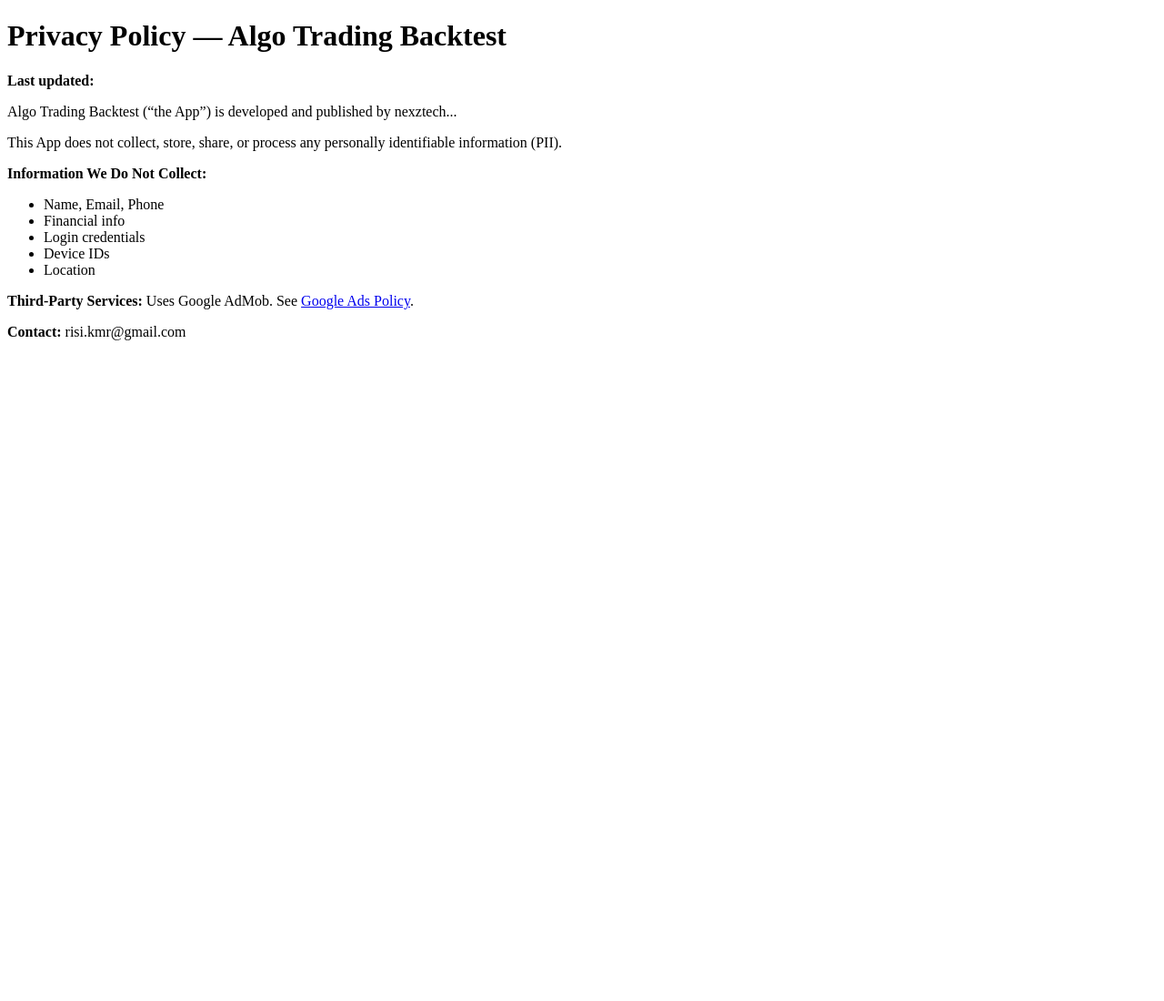
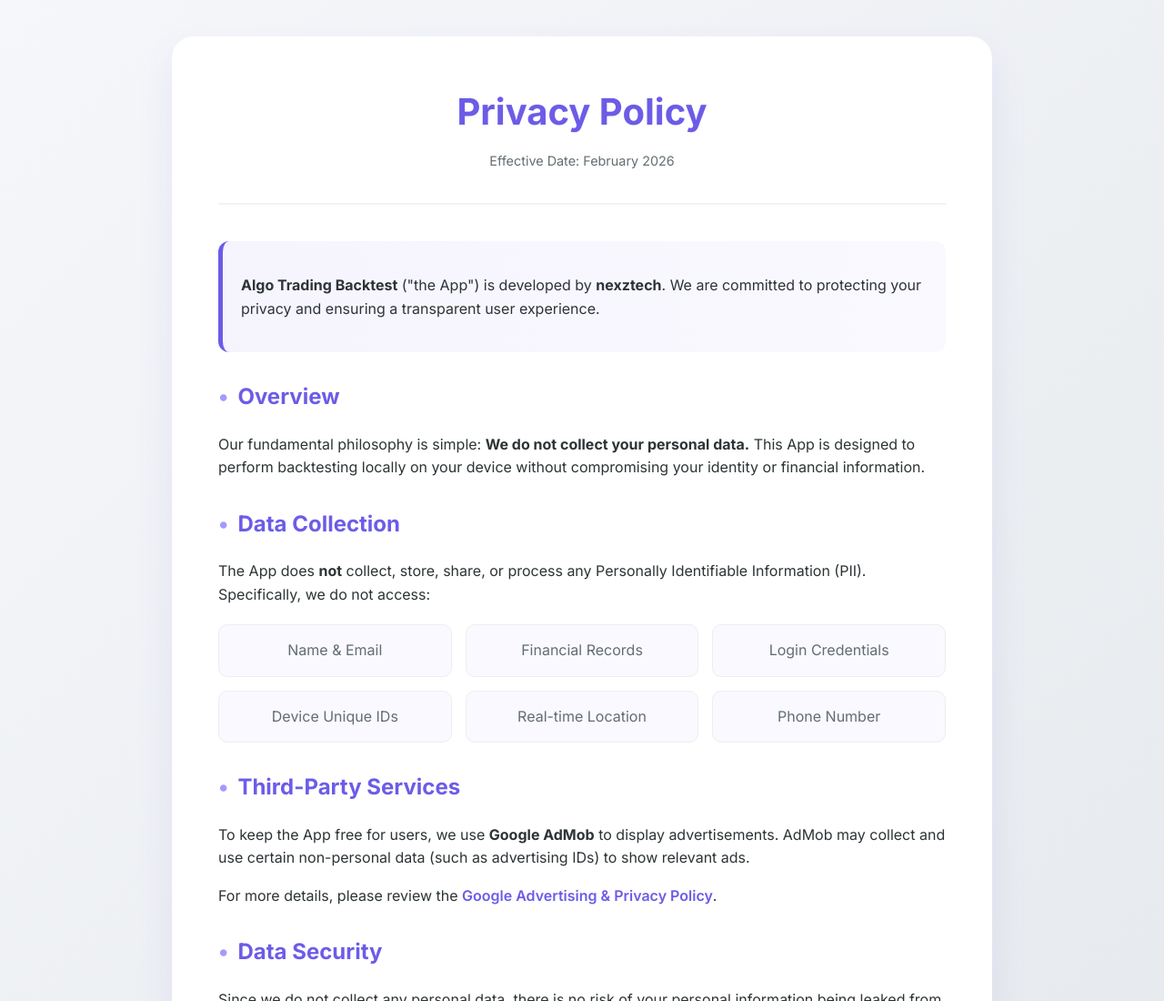
Before and after one commit to Kumbharrupesh/algotest, a plain HTML site: page privacy-policy.html in a window 1280 px wide. Shown: the top 1100 px of the page at 91% size. Before the commit the page ends 800 px from the top, so only its background shows below. Drawn offline with Linux system fonts and the light colour scheme.

Commit message:
Revise privacy policy layout and content
Updated the privacy policy to enhance clarity and design, including new sections on data collection, third-party services, and children's privacy.

```diff
--- a/privacy-policy.html
+++ b/privacy-policy.html
@@ -1,13 +1,185 @@
 <!DOCTYPE html>
-<html><head><meta charset="UTF-8"><title>Privacy Policy</title></head><body>
-<h1>Privacy Policy — Algo Trading Backtest</h1>
-<p><b>Last updated:</b></p>
-<p>Algo Trading Backtest (“the App”) is developed and published by nexztech...</p>
-<p>This App does not collect, store, share, or process any personally identifiable information (PII).</p>
-<p><b>Information We Do Not Collect:</b></p>
-<ul>
-<li>Name, Email, Phone</li><li>Financial info</li><li>Login credentials</li><li>Device IDs</li><li>Location</li>
-</ul>
-<p><b>Third-Party Services:</b> Uses Google AdMob. See <a href="https://policies.google.com/technologies/ads">Google Ads Policy</a>.</p>
-<p><b>Contact:</b> risi.kmr@gmail.com</p>
-</body></html>
+<html lang="en">
+<head>
+    <meta charset="UTF-8">
+    <meta name="viewport" content="width=device-width, initial-scale=1.0">
+    <title>Privacy Policy | Algo Trading Backtest</title>
+    <link href="https://fonts.googleapis.com/css2?family=Inter:wght@300;400;600;700&display=swap" rel="stylesheet">
+    <style>
+        :root {
+            --primary-color: #6c5ce7;
+            --secondary-color: #a29bfe;
+            --bg-gradient: linear-gradient(135deg, #f5f7fa 0%, #e4e7eb 100%);
+            --card-bg: #ffffff;
+            --text-main: #2d3436;
+            --text-muted: #636e72;
+        }
+
+        body {
+            font-family: 'Inter', sans-serif;
+            background: var(--bg-gradient);
+            color: var(--text-main);
+            line-height: 1.6;
+            margin: 0;
+            padding: 40px 20px;
+            display: flex;
+            justify-content: center;
+        }
+
+        .container {
+            max-width: 800px;
+            background: var(--card-bg);
+            padding: 50px;
+            border-radius: 24px;
+            box-shadow: 0 20px 40px rgba(108, 92, 231, 0.1);
+            border: 1px solid rgba(255, 255, 255, 0.8);
+        }
+
+        .header {
+            text-align: center;
+            margin-bottom: 40px;
+            border-bottom: 2px solid #f1f2f6;
+            padding-bottom: 20px;
+        }
+
+        .header h1 {
+            color: var(--primary-color);
+            font-size: 2.5rem;
+            margin: 0;
+            font-weight: 700;
+        }
+
+        .last-updated {
+            color: var(--text-muted);
+            font-size: 0.9rem;
+            margin-top: 10px;
+        }
+
+        .intro-box {
+            background: linear-gradient(to right, #6c5ce710, #a29bfe10);
+            padding: 20px;
+            border-radius: 12px;
+            border-left: 5px solid var(--primary-color);
+            margin-bottom: 30px;
+        }
+
+        h2 {
+            color: var(--primary-color);
+            font-size: 1.5rem;
+            margin-top: 30px;
+            display: flex;
+            align-items: center;
+        }
+
+        h2::before {
+            content: "•";
+            margin-right: 10px;
+            color: var(--secondary-color);
+        }
+
+        p {
+            margin-bottom: 15px;
+        }
+
+        .info-grid {
+            display: grid;
+            grid-template-columns: repeat(auto-fit, minmax(200px, 1fr));
+            gap: 15px;
+            margin: 20px 0;
+        }
+
+        .info-item {
+            background: #f9f9ff;
+            padding: 15px;
+            border-radius: 10px;
+            border: 1px solid #eee;
+            text-align: center;
+            font-weight: 500;
+            color: var(--text-muted);
+        }
+
+        .footer {
+            margin-top: 50px;
+            padding-top: 20px;
+            border-top: 1px solid #eee;
+            text-align: center;
+        }
+
+        .contact-btn {
+            display: inline-block;
+            margin-top: 10px;
+            padding: 12px 25px;
+            background: var(--primary-color);
+            color: white;
+            text-decoration: none;
+            border-radius: 30px;
+            transition: transform 0.2s, box-shadow 0.2s;
+        }
+
+        .contact-btn:hover {
+            transform: translateY(-2px);
+            box-shadow: 0 5px 15px rgba(108, 92, 231, 0.3);
+        }
+
+        a {
+            color: var(--primary-color);
+            text-decoration: none;
+            font-weight: 600;
+        }
+
+        a:hover {
+            text-decoration: underline;
+        }
+
+        @media (max-width: 600px) {
+            .container { padding: 25px; }
+            .header h1 { font-size: 1.8rem; }
+        }
+    </style>
+</head>
+<body>
+
+<div class="container">
+    <div class="header">
+        <h1>Privacy Policy</h1>
+        <p class="last-updated">Effective Date: February 2026</p>
+    </div>
+
+    <div class="intro-box">
+        <p><strong>Algo Trading Backtest</strong> ("the App") is developed by <strong>nexztech</strong>. We are committed to protecting your privacy and ensuring a transparent user experience.</p>
+    </div>
+
+    <h2>Overview</h2>
+    <p>Our fundamental philosophy is simple: <strong>We do not collect your personal data.</strong> This App is designed to perform backtesting locally on your device without compromising your identity or financial information.</p>
+
+    <h2>Data Collection</h2>
+    <p>The App does <strong>not</strong> collect, store, share, or process any Personally Identifiable Information (PII). Specifically, we do not access:</p>
+
+    <div class="info-grid">
+        <div class="info-item">Name & Email</div>
+        <div class="info-item">Financial Records</div>
+        <div class="info-item">Login Credentials</div>
+        <div class="info-item">Device Unique IDs</div>
+        <div class="info-item">Real-time Location</div>
+        <div class="info-item">Phone Number</div>
+    </div>
+
+    <h2>Third-Party Services</h2>
+    <p>To keep the App free for users, we use <strong>Google AdMob</strong> to display advertisements. AdMob may collect and use certain non-personal data (such as advertising IDs) to show relevant ads.</p>
+    <p>For more details, please review the <a href="https://policies.google.com/technologies/ads" target="_blank">Google Advertising & Privacy Policy</a>.</p>
+
+    <h2>Data Security</h2>
+    <p>Since we do not collect any personal data, there is no risk of your personal information being leaked from our servers. All your strategy backtesting data remains on your local device.</p>
+
+    <h2>Children's Privacy</h2>
+    <p>This App does not address anyone under the age of 13. We do not knowingly collect personally identifiable information from children.</p>
+
+    <div class="footer">
+        <h2>Contact Us</h2>
+        <p>If you have any questions or suggestions regarding this Privacy Policy, feel free to reach out:</p>
+        <a href="mailto:risi.kmr@gmail.com" class="contact-btn">risi.kmr@gmail.com</a>
+    </div>
+</div>
+
+</body>
+</html>
```
